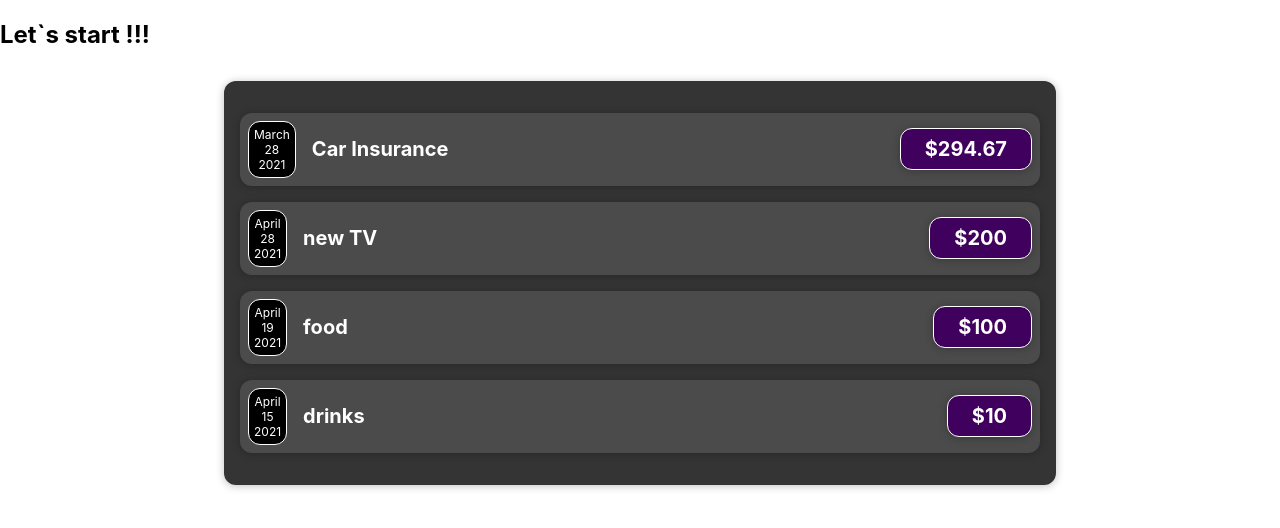
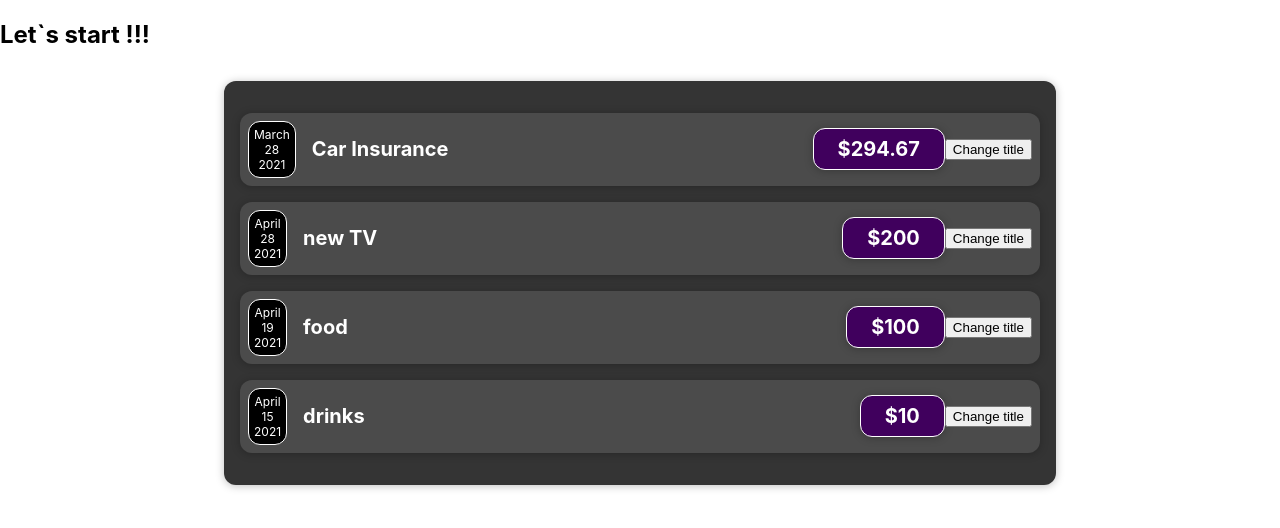
Before and after one commit to HennadiiZ/reactMxShwUdBscs, a React (Create React App) app: page / in a window 1280 px wide. Shown: the top 528 px of the page. Built offline with nearby package versions, Linux system fonts and the light colour scheme.

Commit message:
047 Listening to Events & Working with Event Handlers

```diff
--- a/src/components/Expenses/ExpenseItem.js
+++ b/src/components/Expenses/ExpenseItem.js
@@ -4,6 +4,12 @@ import Card from '../UI/Card';
 
 // function ExpenseItem(props) {
 const ExpenseItem = (props) => {
+  // document.getElementById('root').addEventListener();
+
+  const clickHandler = () => {
+    console.log('Clicked!');
+  };
+
   return (
     // <div className='expense-item'>
     //   <div>
@@ -25,6 +31,9 @@ const ExpenseItem = (props) => {
         <h2>{props.title}</h2>
         <div className='expense-item__price'>${props.amount}</div>
       </div>
+      {/* <button onClick={() => {console.log('Clicked!')}}>Change title</button> */}
+      {/* <button onClick={() => clickHandler()}>Change title</button> */}
+      <button onClick={clickHandler}>Change title</button>
     </Card>
   );
 }
--- a/src/index.js
+++ b/src/index.js
@@ -33,3 +33,6 @@ reportWebVitals();
 
 // 043 Organizing Component Files
 // 044 An Alternative Function Syntax
+
+// ---------------------------- 04 React State & Working with Events ----------------------------
+// 047 Listening to Events & Working with Event Handlers
```
